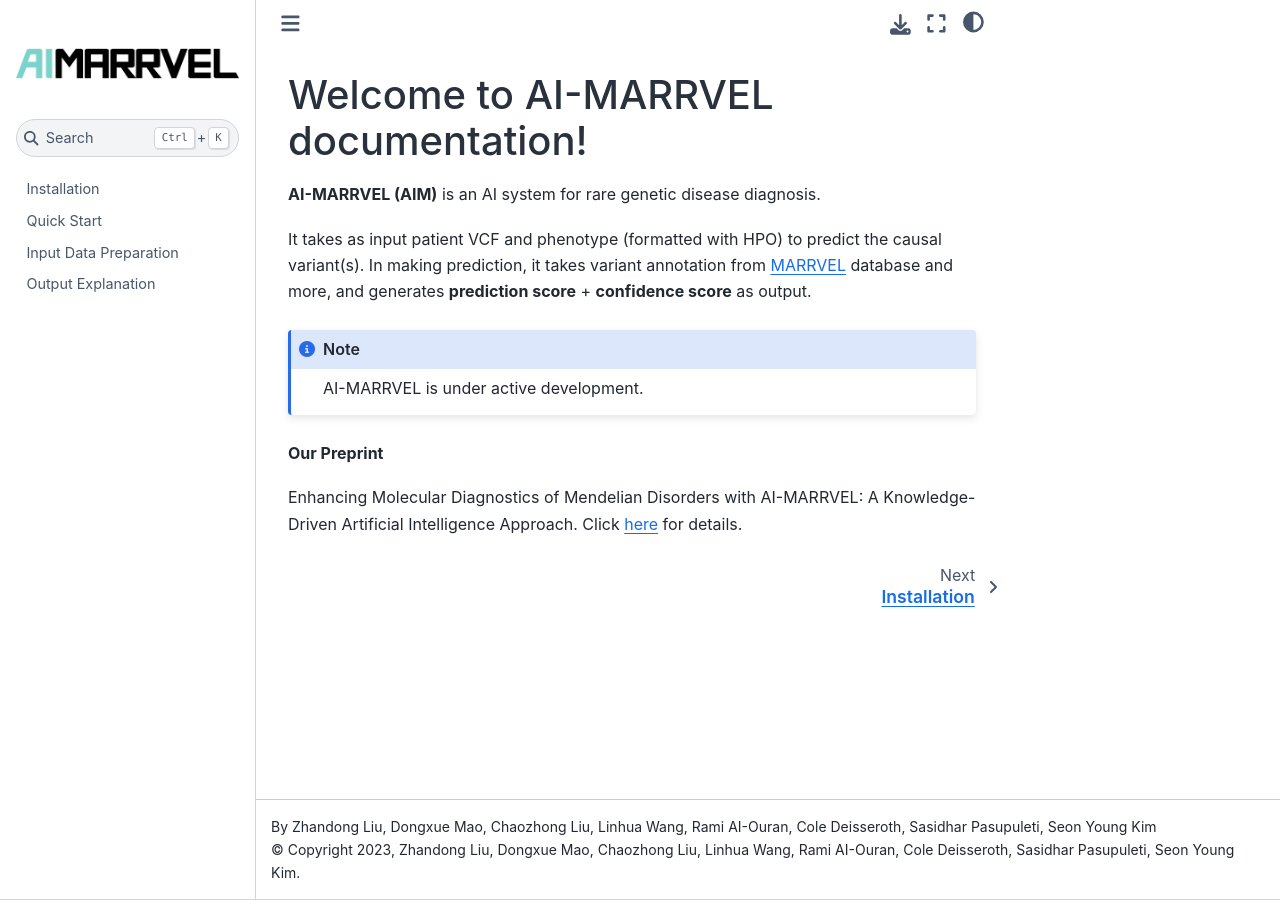
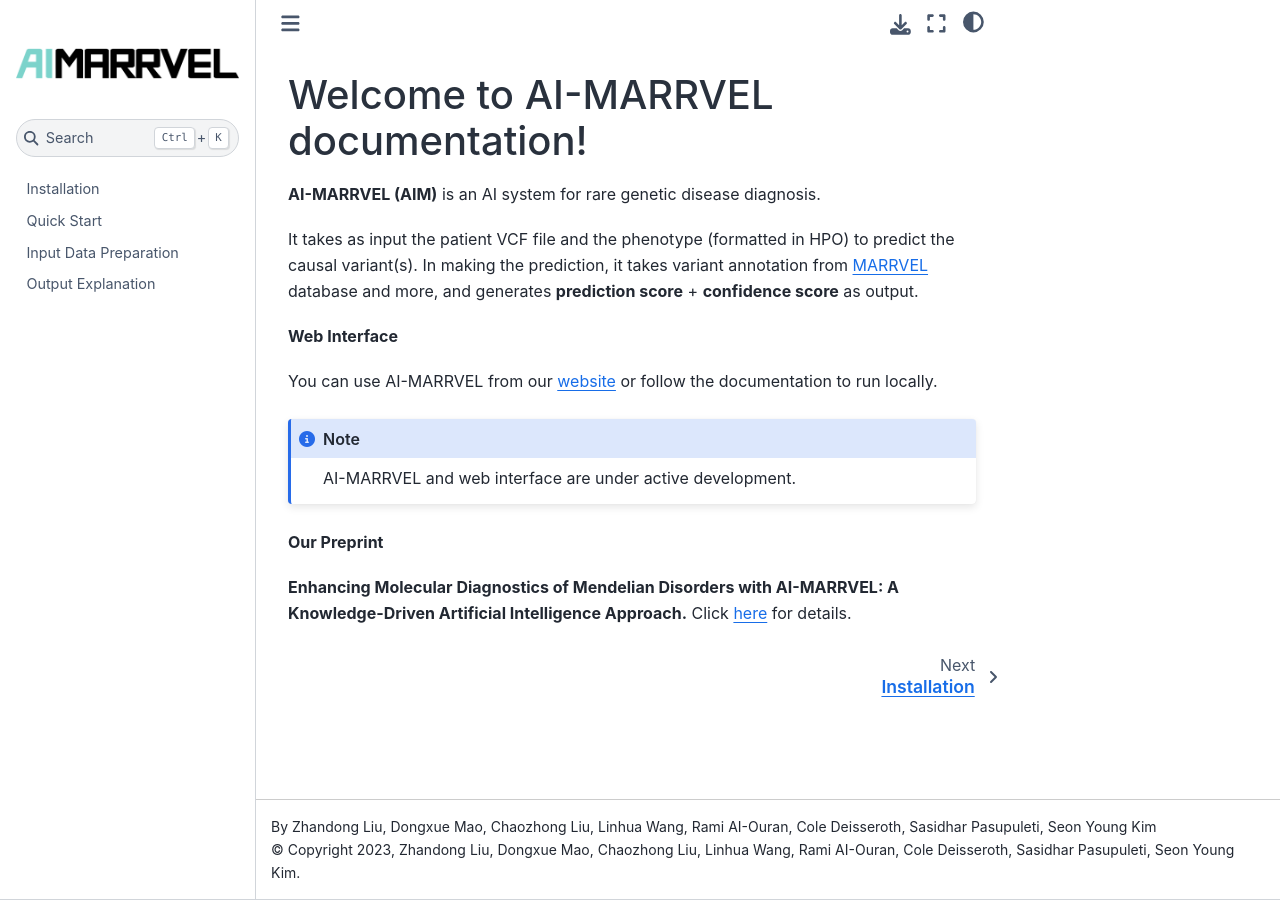
Before and after one commit to LiuzLab/AI_MARRVEL, a Sphinx documentation site: the page built from docs/source/index.rst, in a window 1280 px wide. Built offline with Sphinx 7.4.7 and the Sphinx Book theme 1.1.4, drawn with Linux system fonts in a browser that asks for light colours.

Commit message:
Docs updated

```diff
--- a/docs/source/index.rst
+++ b/docs/source/index.rst
@@ -3,19 +3,24 @@
 
 **AI-MARRVEL (AIM)** is an AI system for rare genetic disease diagnosis.
 
-It takes as input patient VCF and phenotype (formatted with HPO) to predict the causal variant(s).
-In making prediction, it takes variant annotation from `MARRVEL <https://marrvel.org/>`_ database and more,
+It takes as input the patient VCF file and the phenotype (formatted in HPO) to predict the causal variant(s).
+In making the prediction, it takes variant annotation from `MARRVEL <https://marrvel.org/>`_ database and more,
 and generates **prediction score** + **confidence score** as output.
+
+**Web Interface**
+
+You can use AI-MARRVEL from our `website <https://ai.marrvel.org/>`_ or follow the documentation to run locally.
+
 
 
 .. note::
 
-   AI-MARRVEL is under active development.
+   AI-MARRVEL and web interface are under active development.
 
 
 **Our Preprint**
 
-Enhancing Molecular Diagnostics of Mendelian Disorders with AI-MARRVEL: A Knowledge-Driven Artificial Intelligence Approach.
+**Enhancing Molecular Diagnostics of Mendelian Disorders with AI-MARRVEL: A Knowledge-Driven Artificial Intelligence Approach.**
 Click `here <https://dx.doi.org/10.2139/ssrn.4465963>`_ for details.
 
 .. toctree::
--- a/docs/source/installation.rst
+++ b/docs/source/installation.rst
@@ -52,4 +52,7 @@
 
 .. warning::
 
-   HGMD-related database is included but not provided in the public download link, for license reasons.
+   For license reason, required HGMD-related database is not provided in the public download link.
+   But AIM can still run as normal without HGMD information.
+
+   To prepare HGMD database, see here.
```
Also changed, not shown: docs/source/input.rst (+10 -0 lines), docs/source/output.rst (+9 -0 lines), docs/source/quickstart.rst (+12 -0 lines).
